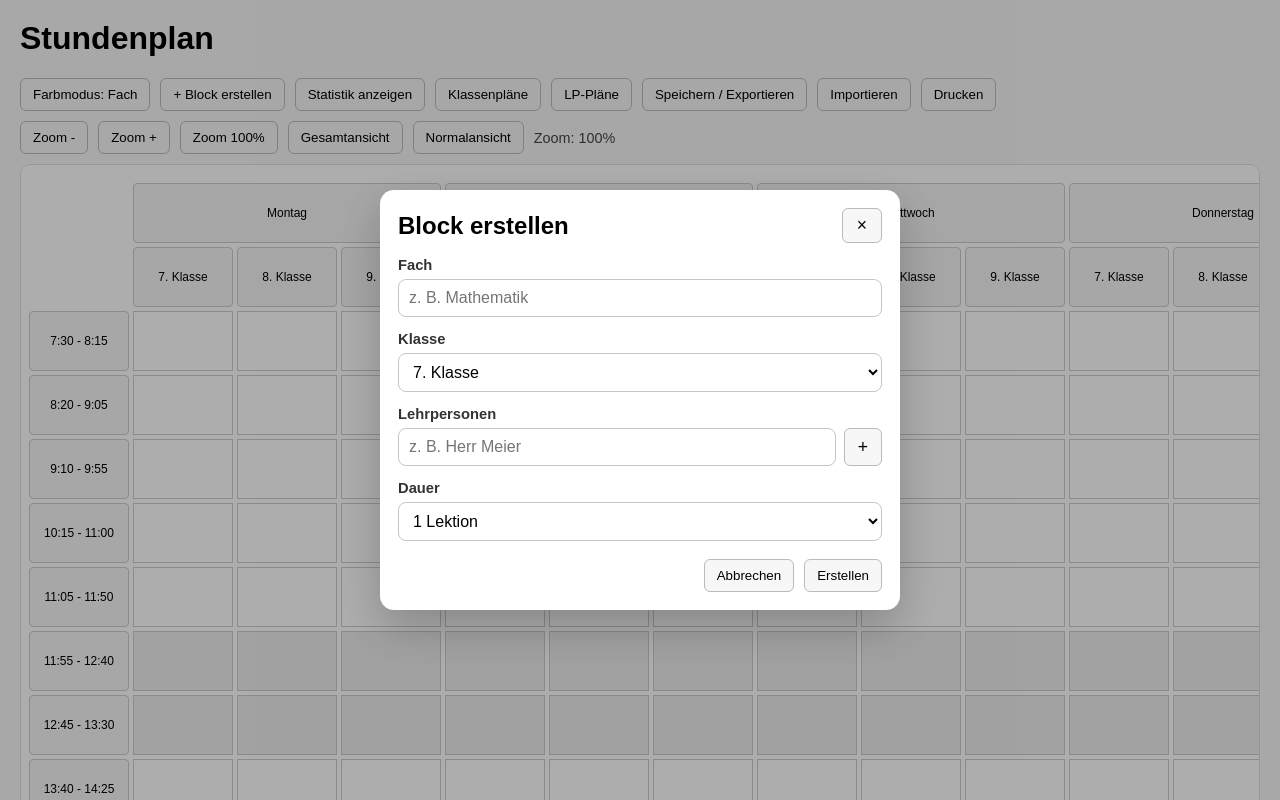
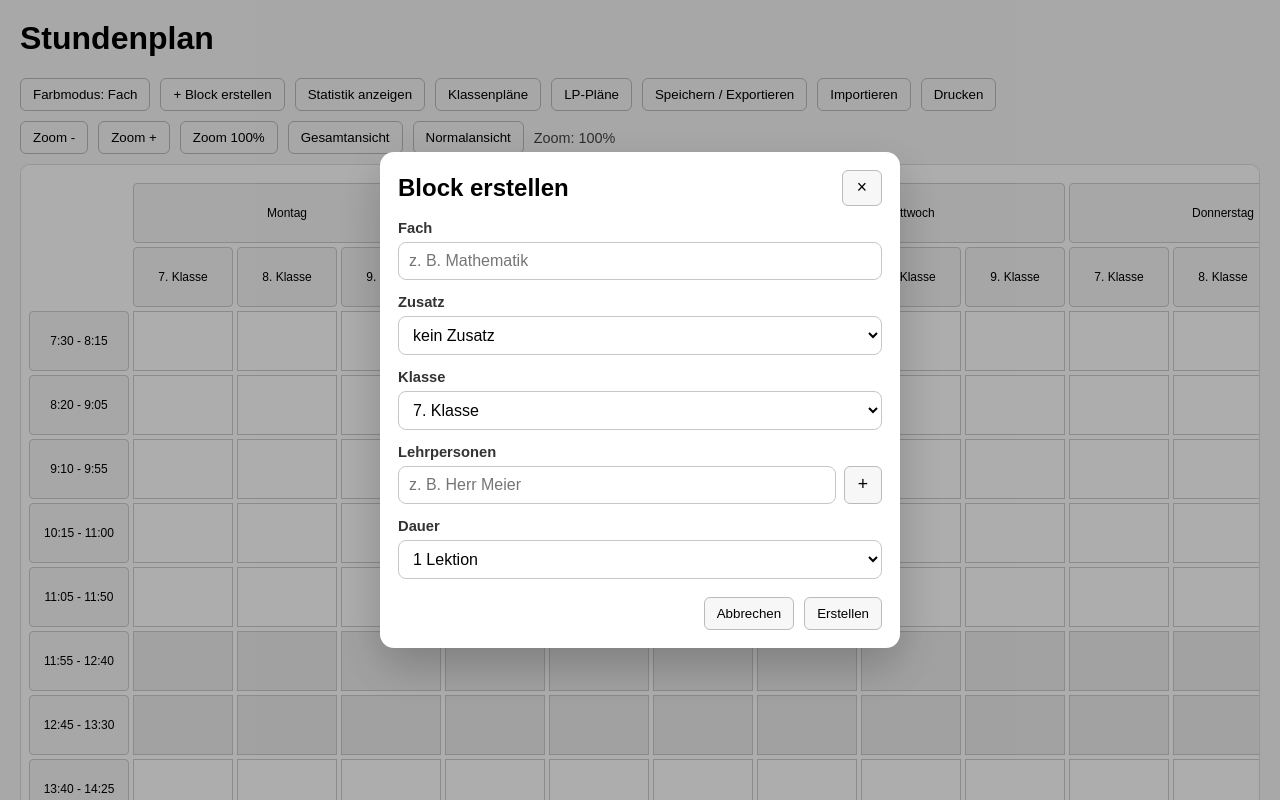
Before and after one commit to nicolasawahlen-lab/Stundenplan-App, a React (Create React App) app: page / in a window 1280 px wide. Both pictures are taken after a click on the button "+ Block erstellen". Shown: the top 800 px of the page. Built offline with nearby package versions, Linux system fonts and the light colour scheme.

Commit message:
Änderung

```diff
--- a/src/App.css
+++ b/src/App.css
@@ -198,6 +198,18 @@ select {
   font-weight: bold;
   font-size: calc(0.8rem * var(--font-scale));
   line-height: 1.1;
+  display: flex;
+  align-items: baseline;
+  justify-content: center;
+  gap: 4px;
+  flex-wrap: wrap;
+}
+
+.fach-zusatz {
+  font-weight: 600;
+  font-size: calc(0.62rem * var(--font-scale));
+  opacity: 0.95;
+  text-transform: lowercase;
 }
 
 .klasse {
@@ -611,6 +623,10 @@ select {
     line-height: 1.05;
   }
 
+  .summary-view .fach-zusatz {
+    font-size: calc(0.54rem * var(--font-scale));
+  }
+
   .summary-view .klasse,
   .summary-view .lehrer,
   .summary-view .dauer-label {
--- a/src/App.js
+++ b/src/App.js
@@ -23,8 +23,11 @@ const times = [
   "16:20 - 17:05",
 ];
 
+const subjectAddons = ["TT", "S", "R", "G1", "G2", "G3"];
+
 const emptyFormData = {
   fach: "",
+  fachZusatz: "",
   klasse: classes[0],
   lehrpersonen: [""],
   dauer: 1,
@@ -75,6 +78,11 @@ function App() {
     return [""];
   }, []);
 
+  const normalizeSubjectAddon = useCallback((value) => {
+    const normalized = String(value || "").trim().toUpperCase();
+    return subjectAddons.includes(normalized) ? normalized : "";
+  }, []);
+
   const getTeacherListFromBlock = useCallback(
     (block) => {
       if (Array.isArray(block.lehrpersonen)) {
@@ -99,6 +107,16 @@ function App() {
     },
     [getTeacherListFromBlock]
   );
+
+  const getSubjectDisplay = useCallback((block) => {
+    const fach = String(block?.fach || "").trim();
+    const fachZusatz = String(block?.fachZusatz || "").trim();
+
+    if (!fach) return "";
+    if (!fachZusatz) return fach;
+
+    return `${fach} (${fachZusatz.toLowerCase()})`;
+  }, []);
 
   const normalizeBlock = useCallback(
     (b) => {
@@ -121,11 +139,12 @@ function App() {
         tag: b.tag ?? null,
         lektion: Number.isInteger(b.lektion) ? b.lektion : null,
         fach: b.fach ?? "",
+        fachZusatz: normalizeSubjectAddon(b.fachZusatz),
         klasse,
         lehrpersonen,
       };
     },
-    [normalizeTeacherList]
+    [normalizeTeacherList, normalizeSubjectAddon]
   );
 
   const createId = () => {
@@ -455,7 +474,7 @@ function App() {
               tag: block.tag,
               zeit: times[block.lektion] || `Lektion ${block.lektion + 1}`,
               klasse: block.klasse || "Ohne Klasse",
-              fach: block.fach || "Ohne Fach",
+              fach: getSubjectDisplay(block) || "Ohne Fach",
             });
           }
         }
@@ -475,7 +494,7 @@ function App() {
 
       return a.lehrer.localeCompare(b.lehrer, "de");
     });
-  }, [blockData, getTeacherListFromBlock]);
+  }, [blockData, getTeacherListFromBlock, getSubjectDisplay]);
 
   const openCreateModal = () => {
     setFormMode("create");
@@ -483,6 +502,7 @@ function App() {
     setEditingIsPalette(true);
     setFormData({
       fach: "",
+      fachZusatz: "",
       klasse: classes[0],
       lehrpersonen: [""],
       dauer: 1,
@@ -498,6 +518,7 @@ function App() {
     setEditingIsPalette(isPalette);
     setFormData({
       fach: block.fach || "",
+      fachZusatz: block.fachZusatz || "",
       klasse: classes.includes(block.klasse) ? block.klasse : classes[0],
       lehrpersonen: existingTeachers.length > 0 ? existingTeachers : [""],
       dauer: block.dauer === 2 ? 2 : 1,
@@ -515,7 +536,12 @@ function App() {
   const handleFormChange = (field, value) => {
     setFormData((prev) => ({
       ...prev,
-      [field]: field === "dauer" ? Number(value) : value,
+      [field]:
+        field === "dauer"
+          ? Number(value)
+          : field === "fachZusatz"
+          ? String(value || "").toUpperCase()
+          : value,
     }));
   };
 
@@ -549,6 +575,7 @@ function App() {
     e.preventDefault();
 
     const fach = formData.fach.trim();
+    const fachZusatz = normalizeSubjectAddon(formData.fachZusatz);
     const klasse = formData.klasse;
     const lehrpersonen = formData.lehrpersonen
       .map((entry) => String(entry || "").trim())
@@ -576,6 +603,7 @@ function App() {
         {
           id: createId(),
           fach,
+          fachZusatz,
           klasse,
           lehrpersonen,
           dauer,
@@ -631,6 +659,7 @@ function App() {
             ? {
                 ...x,
                 fach,
+                fachZusatz,
                 klasse,
                 lehrpersonen,
                 dauer,
@@ -647,7 +676,7 @@ function App() {
       setPaletteBlocks((prev) =>
         prev.map((x) =>
           x.id === currentBlock.id
-            ? { ...x, fach, klasse, lehrpersonen, dauer }
+            ? { ...x, fach, fachZusatz, klasse, lehrpersonen, dauer }
             : x
         )
       );
@@ -655,7 +684,7 @@ function App() {
       setBlockData((prev) =>
         prev.map((x) =>
           x.id === currentBlock.id
-            ? { ...x, fach, klasse, lehrpersonen, dauer }
+            ? { ...x, fach, fachZusatz, klasse, lehrpersonen, dauer }
             : x
         )
       );
@@ -767,7 +796,7 @@ function App() {
 
     blockData.forEach((block) => {
       const klasse = block.klasse || "Ohne Klasse";
-      const fach = block.fach || "Ohne Fach";
+      const fach = getSubjectDisplay(block) || "Ohne Fach";
       const count = block.dauer || 1;
 
       if (!map[klasse]) {
@@ -782,7 +811,7 @@ function App() {
     });
 
     return map;
-  }, [blockData]);
+  }, [blockData, getSubjectDisplay]);
 
   const statsByTeacher = useMemo(() => {
     const map = {};
@@ -850,14 +879,19 @@ function App() {
               ? `Achtung: ${getTeacherDisplay(
                   b
                 )} ist am ${b.tag} parallel eingeplant.`
-              : `${b.fach} – ${b.klasse} – ${getTeacherDisplay(b)}`
+              : `${getSubjectDisplay(b)} – ${b.klasse} – ${getTeacherDisplay(b)}`
           }
           draggable
           onClick={() => setSelectedBlock(b.id)}
           onDoubleClick={() => openEditModal(b, false)}
           onDragStart={(e) => e.dataTransfer.setData("id", b.id)}
         >
-          <div className="fach">{b.fach}</div>
+          <div className="fach">
+            {b.fach}
+            {b.fachZusatz && (
+              <span className="fach-zusatz">({b.fachZusatz.toLowerCase()})</span>
+            )}
+          </div>
           <div className="klasse">{b.klasse}</div>
           <div className="lehrer">{getTeacherDisplay(b)}</div>
           {dauer === 2 && <div className="dauer-label">Doppelstunde</div>}
@@ -896,9 +930,14 @@ function App() {
               zIndex: teacherOverlap ? 20 : 10,
               cursor: "default",
             }}
-            title={`${b.fach} – ${b.klasse} – ${getTeacherDisplay(b)}`}
+            title={`${getSubjectDisplay(b)} – ${b.klasse} – ${getTeacherDisplay(b)}`}
           >
-            <div className="fach">{b.fach}</div>
+            <div className="fach">
+              {b.fach}
+              {b.fachZusatz && (
+                <span className="fach-zusatz">({b.fachZusatz.toLowerCase()})</span>
+              )}
+            </div>
             <div className="klasse">{b.klasse}</div>
             <div className="lehrer">{getTeacherDisplay(b)}</div>
             {dauer === 2 && <div className="dauer-label">Doppelstunde</div>}
@@ -1407,9 +1446,14 @@ function App() {
               onClick={() => setSelectedBlock(b.id)}
               onDoubleClick={() => openEditModal(b, true)}
               onDragStart={(e) => e.dataTransfer.setData("id", b.id)}
-              title={`${b.fach} – ${b.klasse} – ${getTeacherDisplay(b)}`}
+              title={`${getSubjectDisplay(b)} – ${b.klasse} – ${getTeacherDisplay(b)}`}
             >
-              <div className="fach">{b.fach}</div>
+              <div className="fach">
+                {b.fach}
+                {b.fachZusatz && (
+                  <span className="fach-zusatz">({b.fachZusatz.toLowerCase()})</span>
+                )}
+              </div>
               <div className="klasse">{b.klasse}</div>
               <div className="lehrer">{getTeacherDisplay(b)}</div>
               {b.dauer === 2 && (
@@ -1447,6 +1491,23 @@ function App() {
                   onChange={(e) => handleFormChange("fach", e.target.value)}
                   placeholder="z. B. Mathematik"
                 />
+              </label>
+
+              <label className="form-field">
+                <span>Zusatz</span>
+                <select
+                  value={formData.fachZusatz}
+                  onChange={(e) =>
+                    handleFormChange("fachZusatz", e.target.value)
+                  }
+                >
+                  <option value="">kein Zusatz</option>
+                  {subjectAddons.map((addon) => (
+                    <option key={addon} value={addon}>
+                      ({addon.toLowerCase()})
+                    </option>
+                  ))}
+                </select>
               </label>
 
               <label className="form-field">
```
